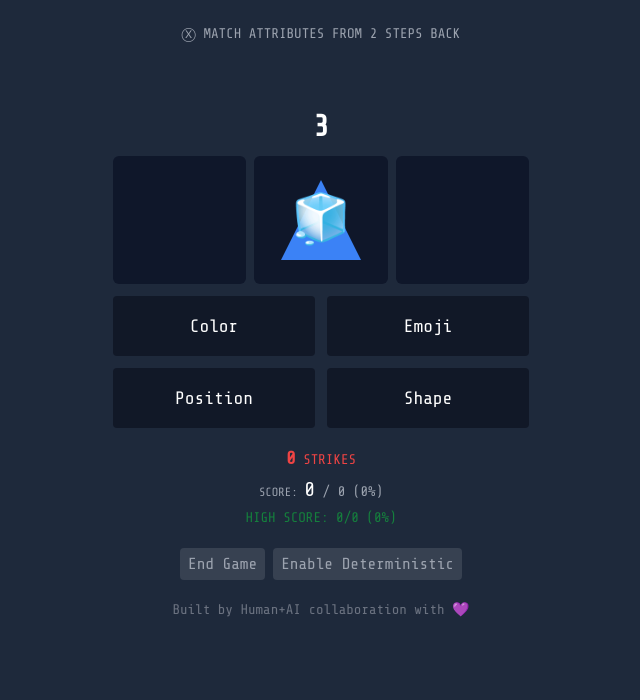
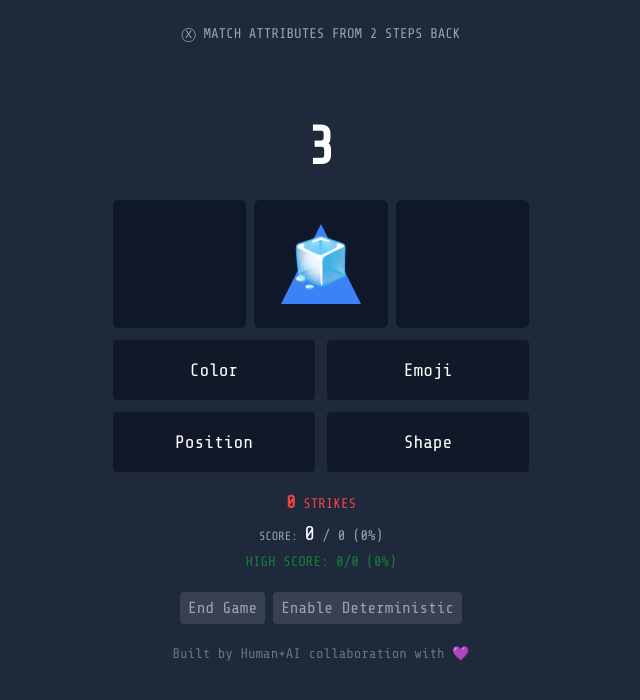
Before and after one commit to sethatwood/multi-n-back, a Vue app: page / in a window 1280 px wide. Both pictures are taken after a click on the button "Start Game". Shown: the top 700 px of the page, without its empty margins (319-959 px from the left). Built offline with nearby package versions, Linux system fonts and the light colour scheme.

Commit message:
chore: makes countdown bigger

```diff
--- a/src/App.vue
+++ b/src/App.vue
@@ -15,7 +15,7 @@
       &#x24E7; Match attributes from {{ gameStore.nBack }} steps back
     </div>
     <div class="mt-16 mb-3">
-      <p class="text-3xl font-bold">{{ gameStore.timeLeft }}</p>
+      <p class="countdown-text">{{ gameStore.timeLeft }}</p>
     </div>
     <Stimulus
       class="mb-3"
@@ -190,3 +190,10 @@ export default {
   },
 };
 </script>
+
+<style scoped>
+.countdown-text {
+  font-size: 3.33rem;
+  font-weight: bold;
+}
+</style>
```
